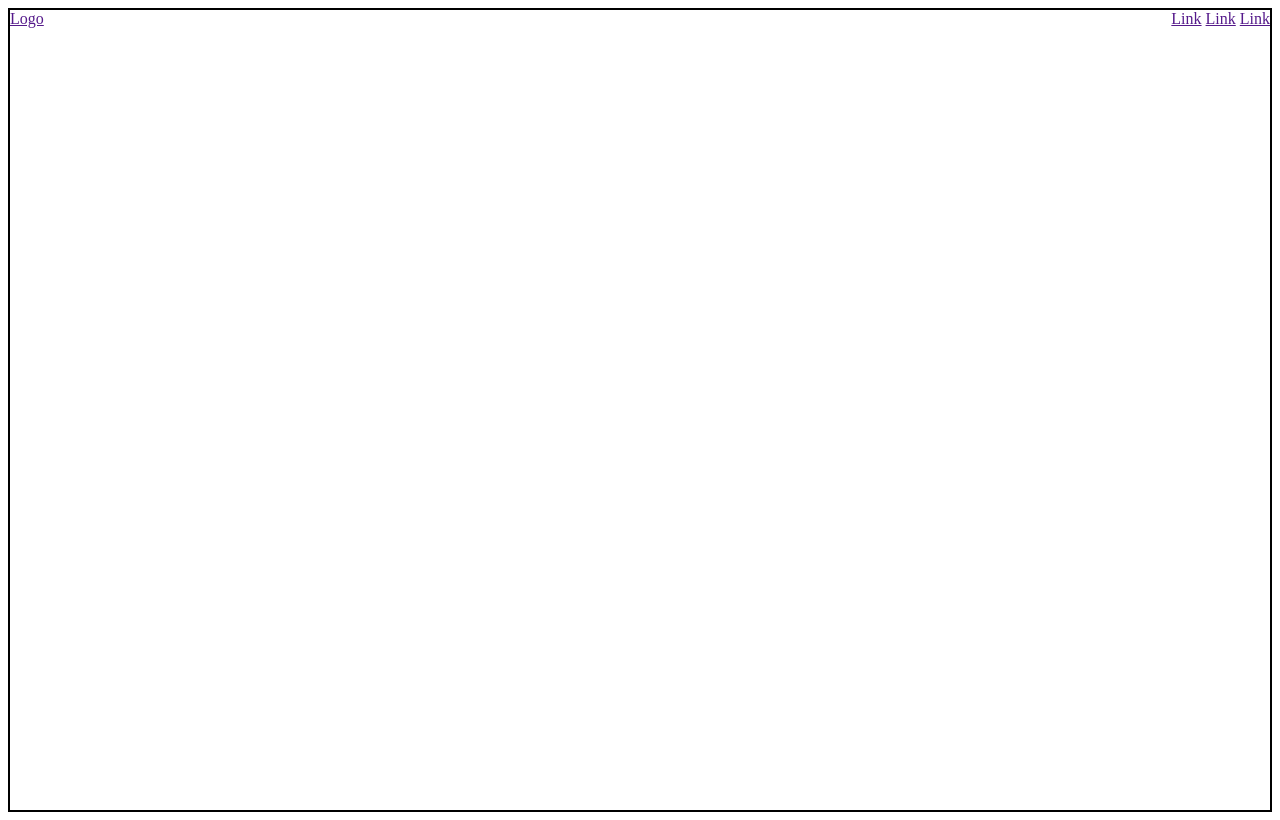
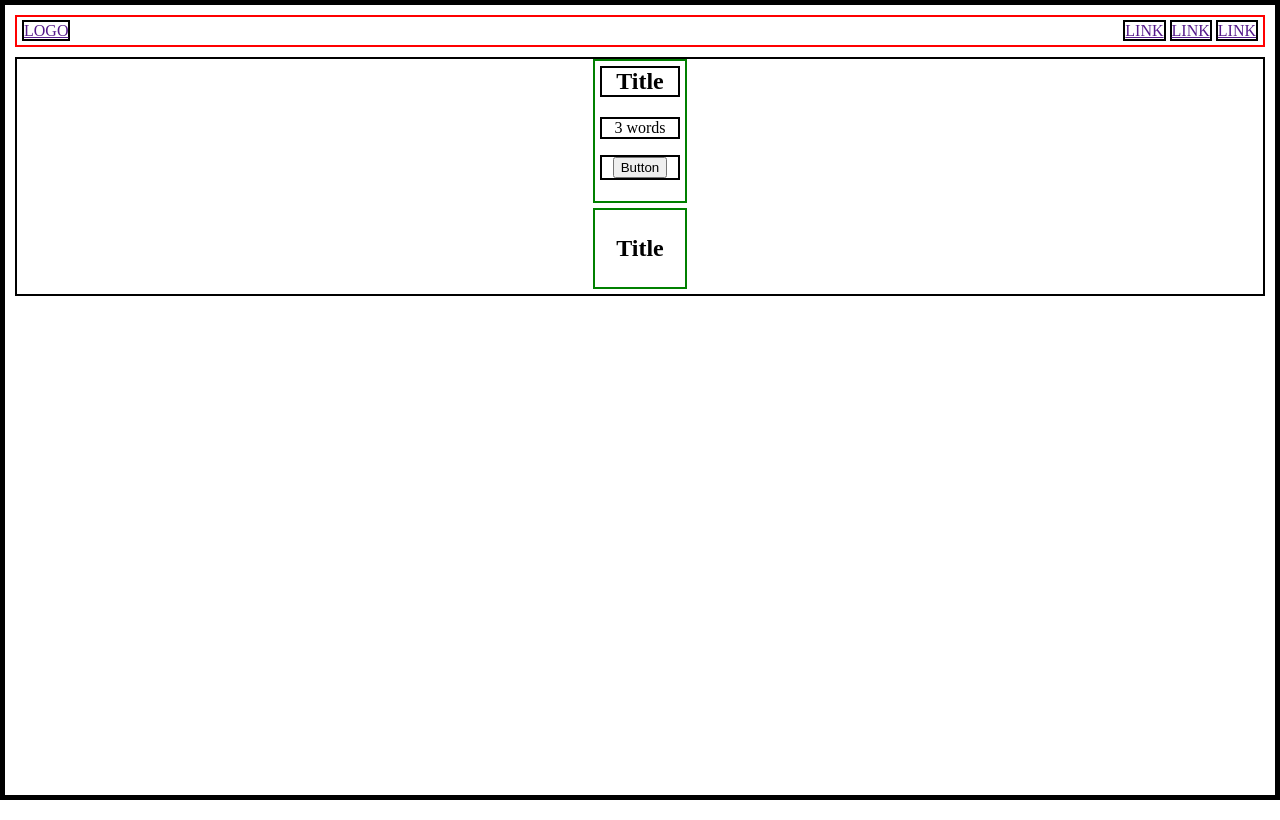
Before and after one commit to Ibrahola/alx_html_css, a plain HTML site: page html_advanced/index.html in a window 1280 px wide. Drawn offline with Linux system fonts and the light colour scheme.

Commit message:
html and css tutorial

```diff
--- a/html_advanced/css/style.css
+++ b/html_advanced/css/style.css
@@ -1,8 +1,41 @@
 body {
     height: 100vh;
-    border: 2px solid black;
+    border: 5px solid black;
+    margin: 0;
+    padding: 0;
+    box-sizing: border-box;
 }
 .one {
     display: flex;
     justify-content: space-between;
+    margin: 10px;
+    border: 2px solid red;
+    padding: 5px;
 }
+.one div a {
+    border: 2px solid black;
+    text-transform: uppercase;
+}
+.section-one {
+    border: 2px solid black;
+    margin: 10px;
+    text-align: center;
+}
+.section-one div {
+    border: 2px solid red;
+    width: 80px;
+    padding: 5px;
+    margin: 5px auto;
+}
+.section-one div h1 {
+    margin-top: 0;
+    border: 2px solid black;
+}
+.section-one div p {
+    margin-top: 0;
+    border: 2px solid black;
+}
+.section-one div {
+    margin-top: 0;
+    border: 2px solid green;
+}
--- a/html_advanced/index.html
+++ b/html_advanced/index.html
@@ -18,5 +18,19 @@
             <a href="">Link</a>
         </div>
     </header>
+    <main>
+        <section class="section-one">
+            <div>
+            <h1>Title</h1>
+            <p>3 words</p>
+            <p>
+                <button>Button</button>
+            </p>
+            </div>
+            <div class="two">
+                <h2>Title</h2>
+            </div>
+        </section>
+    </main>
 </body>
 </html>
```
